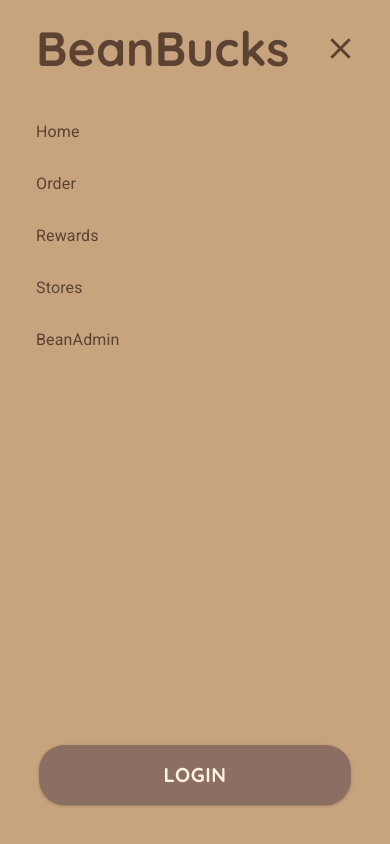
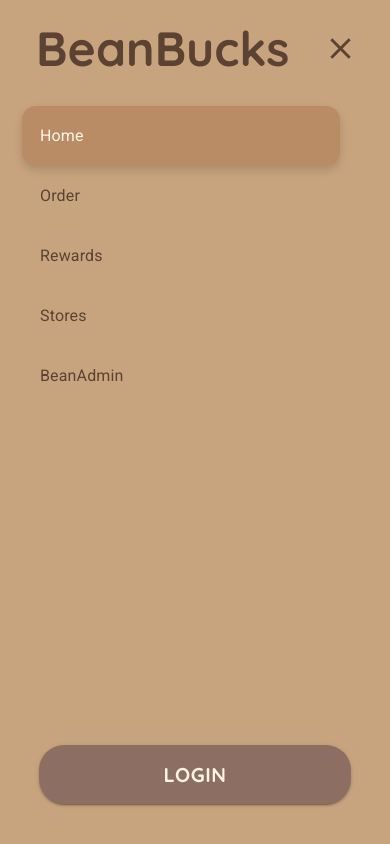
Before and after one commit to rockyhenderson/Beanbucks, a React (Vite) app: page / in a window 390 px wide. Both pictures are taken after a click on the button 53 px from the left and 46 px from the top of the page. Built offline with nearby package versions, Linux system fonts and the light colour scheme.

Commit message:
Navbar Update - Added more spacing -Added hover animatoins and shadows -Adjusted colouring

```diff
--- a/src/components/Navbar.jsx
+++ b/src/components/Navbar.jsx
@@ -15,7 +15,7 @@ import {
 import { Menu as MenuIcon, Close as CloseIcon } from "@mui/icons-material";
 import Person2OutlinedIcon from "@mui/icons-material/Person2Outlined";
 import ShoppingCartOutlinedIcon from "@mui/icons-material/ShoppingCartOutlined";
-import { Link } from "react-router-dom";
+import { useLocation, Link } from "react-router-dom";
 
 /**
  * Navbar Component
@@ -220,14 +220,25 @@ function Navbar() {
                 to={item.path}
                 onClick={handleDrawerToggle}
                 sx={{
-                  padding: "10px 0",
-                  fontSize: "20px",
-                  fontWeight: "bold",
+                  marginLeft: "-14px", // Counteracts padding
+                  padding: "14px 18px", // More relaxed spacing
+                  fontSize: "22px", // Slightly larger for better readability
+                  fontWeight:
+                    location.pathname === item.path ? "bold" : "normal",
                   fontFamily: "'Quicksand', sans-serif",
                   textAlign: "left",
-                  color: "#5B4233",
+                  borderRadius: "14px", // Softer edges
+                  transition: "all 0.3s ease-in-out",
+                  color:
+                    location.pathname === item.path ? "#FFF5E1" : "#5B4233", // Soft cream text for active
+                  backgroundColor:
+                    location.pathname === item.path ? "#B98C66" : "transparent", // Softer brown
+                  boxShadow:
+                    location.pathname === item.path
+                      ? "0px 4px 10px rgba(0, 0, 0, 0.15)"
+                      : "none", // Light shadow for depth
                   "&:hover": {
-                    backgroundColor: "#A67C52",
+                    backgroundColor: "#A67C52", // Slightly darker hover effect
                     color: "#FFF5E1",
                   },
                 }}
```
